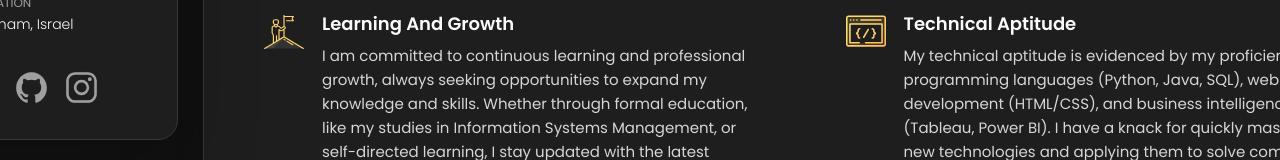
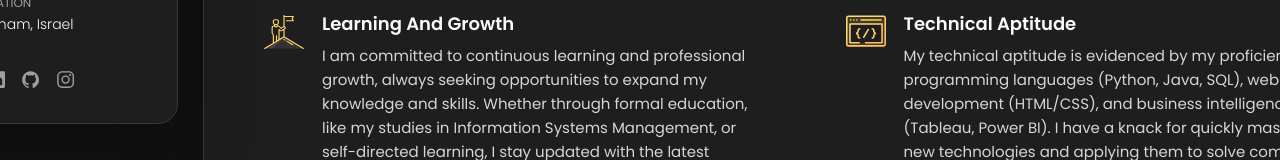
Before and after one commit to eladtayarr/Resume-Website, a plain HTML site: page index.html in a window 1280 px wide. Shown: the part 687-847 px from the top of the page. Drawn offline with nearby package versions, Linux system fonts and the light colour scheme.

Commit message:
update navbar

```diff
--- a/assets/css/style.css
+++ b/assets/css/style.css
@@ -538,16 +538,33 @@ main {
   padding-left: 7px;
 }
 
+
+/* Adjust social icons size */
 .social-item .social-link {
   color: var(--light-gray-70);
-<<<<<<< HEAD
   max-width: 100%;
   height: auto;
-  font-size: 35px;
-=======
-  font-size: 25px;
->>>>>>> a86003b86f21ca9aead3746780e6c0dcc1ab015c
-}
+  font-size: 4vw; /* 4% of the viewport width */
+}
+
+@media (min-width: 600px) {
+  .social-item .social-link {
+    font-size: 3vw; /* 3% of the viewport width */
+  }
+}
+
+@media (min-width: 900px) {
+  .social-item .social-link {
+    font-size: 2vw; /* 2% of the viewport width */
+  }
+}
+
+@media (min-width: 1200px) {
+  .social-item .social-link {
+    font-size: 1.5vw; /* 1.5% of the viewport width */
+  }
+}
+
 
 
 .social-item .social-link:hover { color: var(--light-gray); }
```
Also changed, not shown: index.html (+1 -0 lines).
